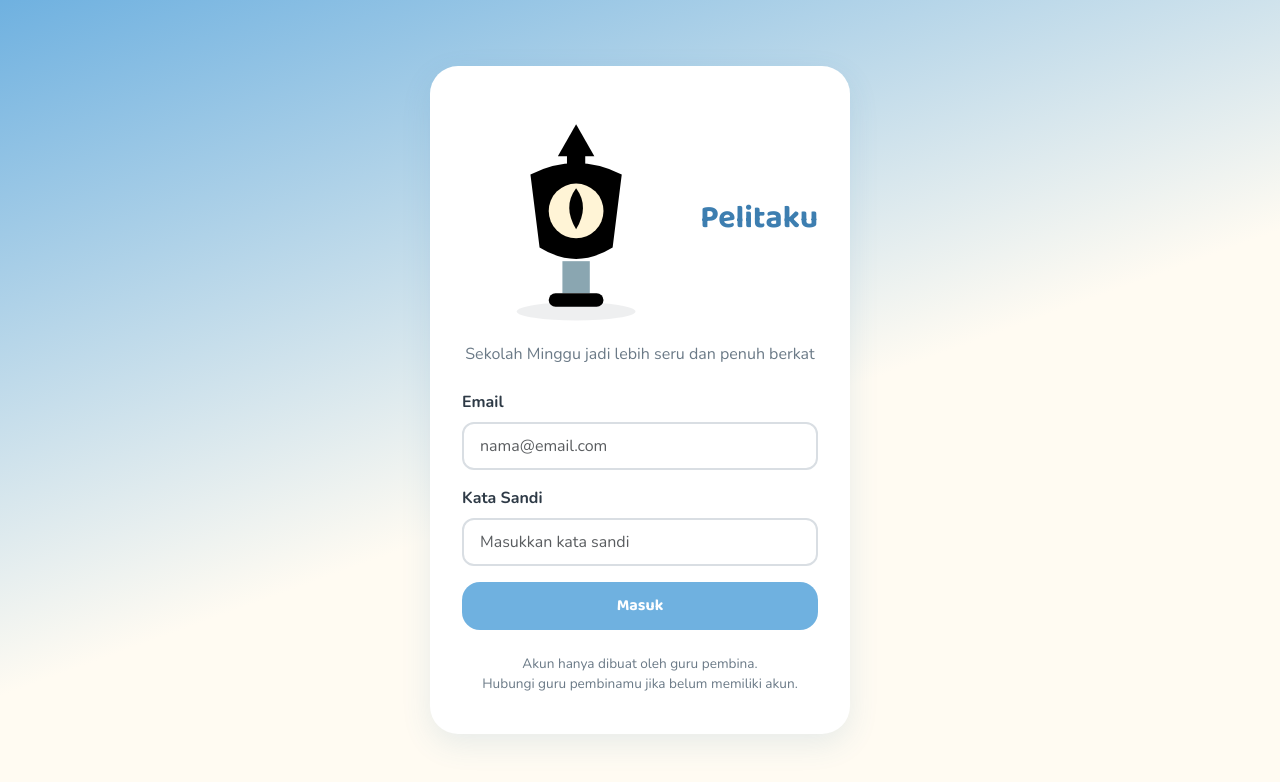
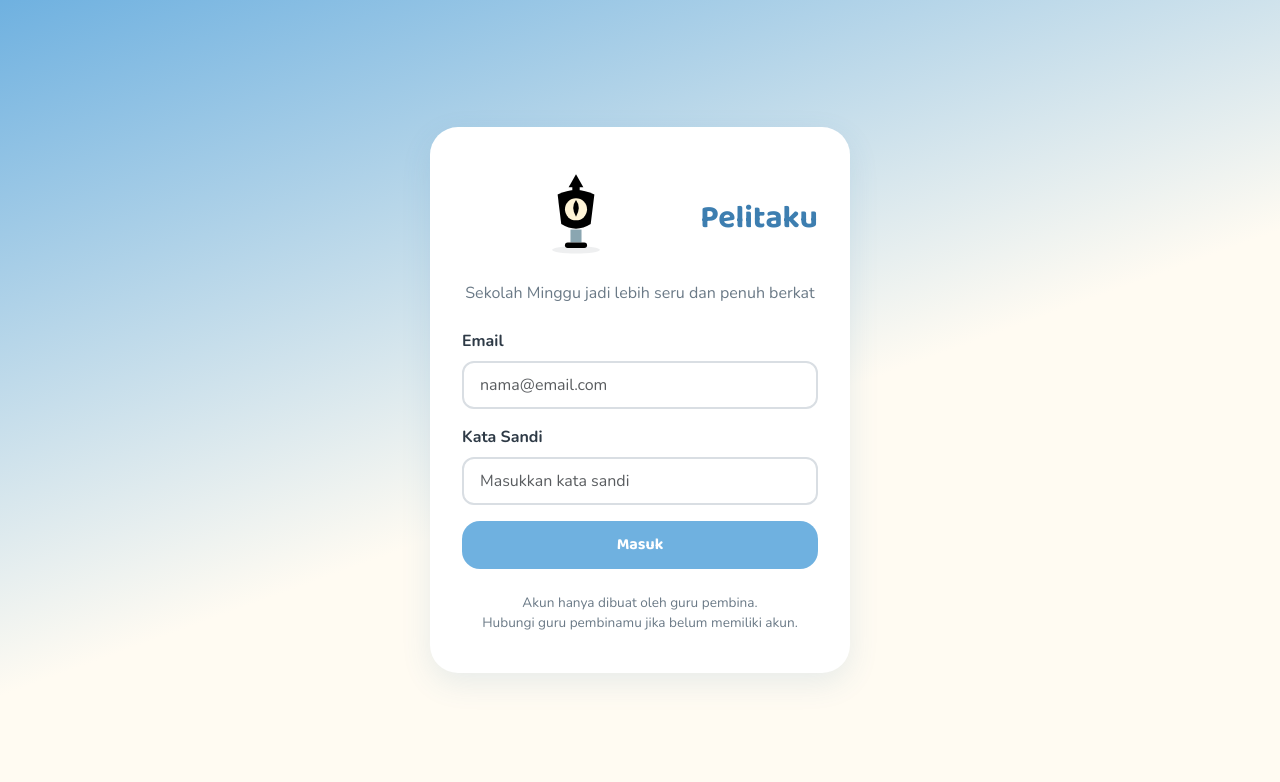
Before and after one commit to KalvinAngelitoAng/pelitaKu, a plain HTML site: page index.html in a window 1280 px wide. Drawn offline with nearby package versions, Linux system fonts and the light colour scheme.

Commit message:
Forgot to add the style to the style.css hehe

```diff
--- a/css/style.css
+++ b/css/style.css
@@ -87,6 +87,15 @@ h1, h2, h3, h4, .font-judul {
     gap: 10px;
     margin-bottom: 8px;
 }
+
+.lentera {
+    width: 92px;
+    height: 92px;
+    margin: 0 auto 14px;
+    position: relative;
+    z-index: 2;
+}
+
 
 .judul-aplikasi {
     font-size: 2rem;
```
